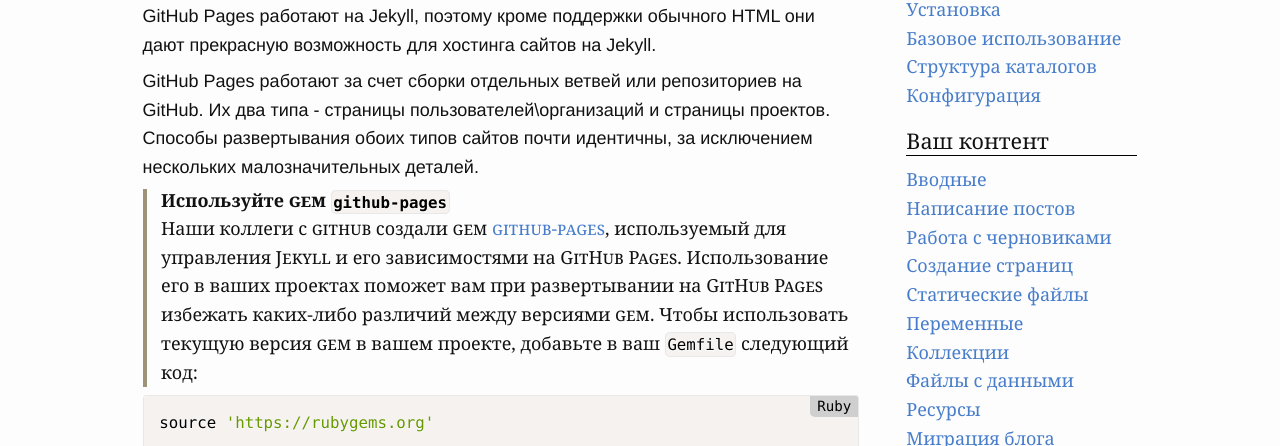
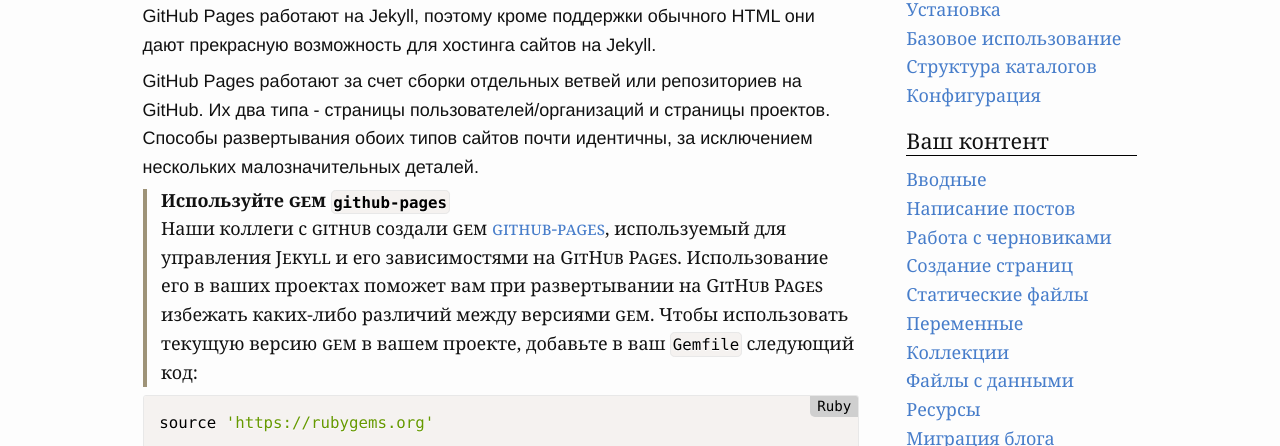
Before and after one commit to prgssr/prgssr.github.io, a Jekyll site: the page built from _documentation/22_github_pages.markdown, in a window 1280 px wide and 900 px high. Shown: the part 263-709 px from the top of the window. Built offline with Jekyll 4.4.1, drawn with Linux system fonts in a browser that asks for light colours.

Commit message:
fix typos

````diff
--- a/_documentation/10_creating_pages.markdown
+++ b/_documentation/10_creating_pages.markdown
@@ -8,7 +8,7 @@
 
 ### Домашняя страница
 
-В конфигурации практически каждого сервера задан поиск файла ` index.html` в корневом каталоге, отображающегося как домашняя страница. И если настройки вашего сервера не  изменены, этот файл будет вашей домашней страницей и в сгенерированном Jekyll сайте.
+В конфигурации практически каждого сервера задан поиск файла `index.html` в корневом каталоге, отображающегося как домашняя страница. И если настройки вашего сервера не  изменены, этот файл будет вашей домашней страницей и в сгенерированном Jekyll сайте.
 
 ###### Совет: используйте макеты на домашней странице
 {: .protip}
--- a/_documentation/13_collections.markdown
+++ b/_documentation/13_collections.markdown
@@ -37,7 +37,7 @@
 
 ###### Следите за правильным наименованием каталогов
 {: .info}
-***Каталог должен быть назван идентично названию коллекции, заданному в `_config.yml` с добавлением подчеркивания `_ ` в начале.***
+***Каталог должен быть назван идентично названию коллекции, заданному в `_config.yml` с добавлением подчеркивания `_` в начале.***
 {: .info}
 
 #### Шаг 3: Опциональный рендеринг документов коллекции в отдельные файлы
--- a/_documentation/22_github_pages.markdown
+++ b/_documentation/22_github_pages.markdown
@@ -7,11 +7,11 @@
 ---
 [GitHub Pages](http://pages.github.com/) это публичные страницы пользователей, организаций и репозиториев, с бесплатным хостингом от GitHub  с доменом `github.io` или пользовательским. GitHub Pages  работают на Jekyll, поэтому кроме  поддержки обычного HTML они дают прекрасную возможность для хостинга сайтов на Jekyll.
 
-GitHub Pages работают за счет сборки отдельных ветвей или репозиториев на GitHub. Их два типа - страницы пользователей\организаций и страницы проектов. Способы развертывания обоих типов сайтов почти идентичны, за исключением нескольких малозначительных деталей.
+GitHub Pages работают за счет сборки отдельных ветвей или репозиториев на GitHub. Их два типа - страницы пользователей/организаций и страницы проектов. Способы развертывания обоих типов сайтов почти идентичны, за исключением нескольких малозначительных деталей.
 
 ###### Используйте gem `github-pages`
 {: .info}
-Наши коллеги с github создали gem [github-pages](https://github.com/github/pages-gem), используемый для управления Jekyll и его зависимостями на GitHub Pages. Использование его в ваших проектах поможет вам при развертывании на GitHub Pages избежать каких-либо различий между версиями gem. Чтобы использовать текущую версия gem  в вашем проекте, добавьте в ваш `Gemfile` следующий код:
+Наши коллеги с github создали gem [github-pages](https://github.com/github/pages-gem), используемый для управления Jekyll и его зависимостями на GitHub Pages. Использование его в ваших проектах поможет вам при развертывании на GitHub Pages избежать каких-либо различий между версиями gem. Чтобы использовать текущую версию gem  в вашем проекте, добавьте в ваш `Gemfile` следующий код:
 {: .info}
 
 ```ruby
--- a/_documentation/23_deployment_methods.markdown
+++ b/_documentation/23_deployment_methods.markdown
@@ -58,7 +58,7 @@
 laptops$ git remote add deploy deployer@example.com:~/myrepo.git
 ```
 
-Теперь все просто - надо указать серверу (nginx или Apache) мониторить `/var/www/myrepo ` и запускать слудующую команду:
+Теперь все просто - надо указать серверу (nginx или Apache) мониторить `/var/www/myrepo ` и запускать следующую команду:
 
 ```bash
 laptops$ git push deploy master
--- a/_documentation/24_continuous_integration.markdown
+++ b/_documentation/24_continuous_integration.markdown
@@ -35,7 +35,7 @@
 
 #### Библиотека  HTML Proofer
 
-Вы также можете активировать ` HTML Proofer` в `Rakefile`:
+Вы также можете активировать `HTML Proofer` в `Rakefile`:
 
 ```bash
 #!/usr/bin/env ruby
@@ -95,7 +95,7 @@
 script: ./script/cibuild
 ```
 
-Travis позволяет запускать любой произвольный скрипт для тестирования вашего сайта. Единственное условие - все скрипты для вашего проекта должны быть помещены в каталог `script` и вызвать тестовый скрипт ` cibuild`. Эта строка полностью изменяема, вы можете прямо в ней запустит сборку сайта.
+Travis позволяет запускать любой произвольный скрипт для тестирования вашего сайта. Единственное условие - все скрипты для вашего проекта должны быть помещены в каталог `script` и вызвать тестовый скрипт `cibuild`. Эта строка полностью изменяема, вы можете прямо в ней запустит сборку сайта.
 
 ```yaml
 install: gem install jekyll html-proofer
--- a/_documentation/25_troubleshooting.markdown
+++ b/_documentation/25_troubleshooting.markdown
@@ -59,7 +59,7 @@
 
 #### Не найдено окружение JavaScript (ExecJS::RuntimeUnavailable)
 
-Эта ошибка случает в ходе инсталляции `jekyll-coffeescript`, когда у вас нет правильного JavaScript окружения. Чтобы решить ее, установите gem'ы `execjs `и `therubyracer` или ` nodejs`. Больше информации на [GitHub Jekyll](https://github.com/jekyll/jekyll/issues/2327).
+Эта ошибка случает в ходе инсталляции `jekyll-coffeescript`, когда у вас нет правильного JavaScript окружения. Чтобы решить ее, установите gem'ы `execjs `и `therubyracer` или `nodejs`. Больше информации на [GitHub Jekyll](https://github.com/jekyll/jekyll/issues/2327).
 
 ### Проблемы при запуске
 {: #problems-running-jekyll}
@@ -78,13 +78,13 @@
 То проверяйте доступность сайта по следующему адресу:
 
 
-http://localhost:4000/blog/index.html
+`http://localhost:4000/blog/index.html`
 
 
 Он не будет работать по простому адресу:
 
 
-http://localhost:4000/blog
+`http://localhost:4000/blog`
 
 
 ### Проблемы  с конфигурированием
````
